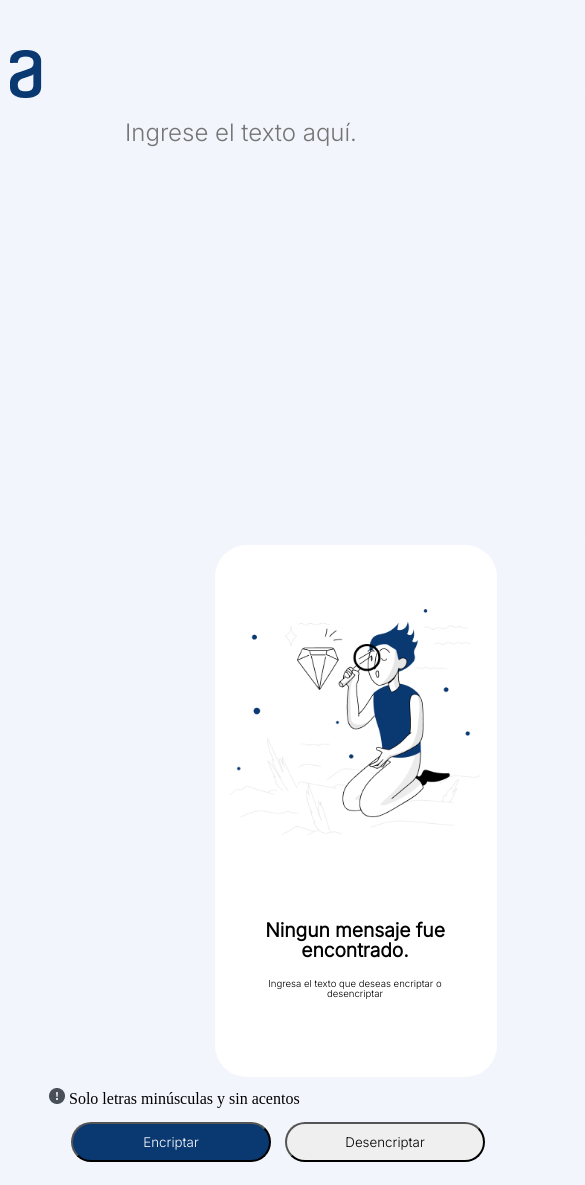
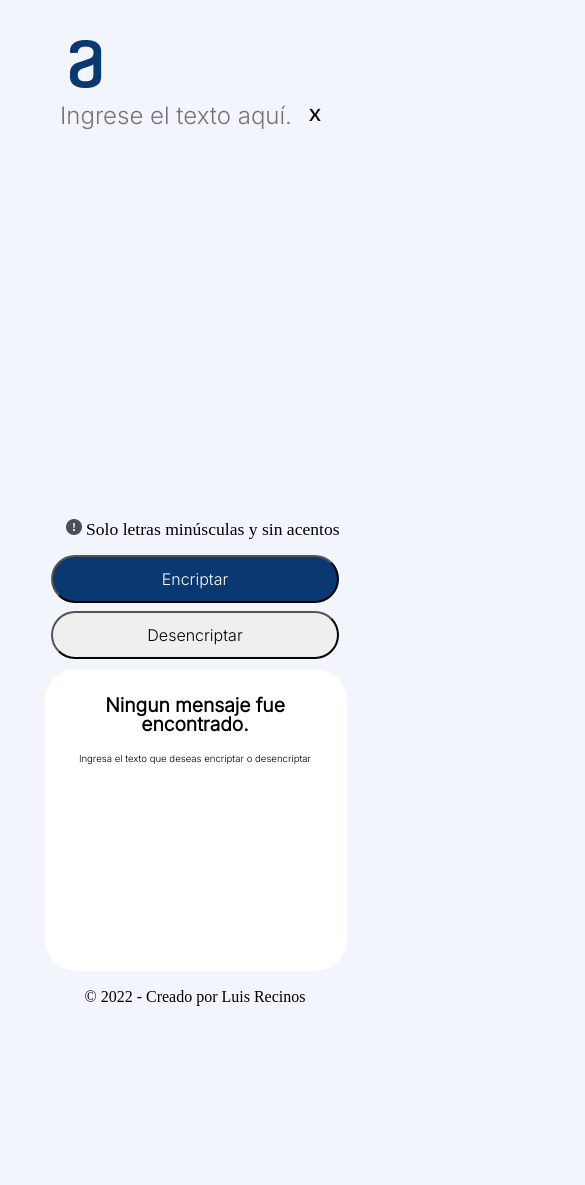
Before and after one commit to Luis11Gt/challenge.decodificador, a plain HTML site: page index.html in a window 390 px wide. Shown: the top 1185 px of the page, 585 px wide, since content can reach past the window. After the commit the page ends 1015 px from the top, so only its background shows below. Drawn offline with Linux system fonts and the light colour scheme.

Commit message:
Diseño responsive del Decodificador

```diff
--- a/index.html
+++ b/index.html
@@ -16,20 +16,30 @@
 
     <body>
         <header>
-
+            <img src="Imagenes/Vector.png" class="imagen-letra" alt="Logo Alura, letra incial a">
         </header>
 
         <main>
 
             <div class="contenido-principal">
 
-                <img src="Imagenes/Vector.png" class="imagen-letra" alt="Logo Alura, letra incial a">
-
                 <section class="entrada">
 
                     <input type="button" value="x" class="borrar" onclick="btnBorrar()">
 
                     <textarea cols="60%" rows="28%" class="entrada-texto" placeholder="Ingrese el texto aquí." onclick="aparecer()"></textarea>
+
+                    <div class="aviso">
+                        <img src="Imagenes/Vectorex.png" class="imagen-exclamacion">
+
+                        <p>Solo letras minúsculas y sin acentos</p>
+                    </div>
+
+                    <div class="botones">
+                        <input type="button" value="Encriptar" name="encriptar" class="boton-encriptar" onclick="btnEncriptar()">
+
+                        <input type="button" value="Desencriptar" name="desencriptar" class="boton-desencriptar" onclick="btnDesencriptar()">
+                    </div>
 
                 </section>
 
@@ -41,27 +51,15 @@
                             <h2>Ningun mensaje fue encontrado.</h2>
 
                             <h3>Ingresa el texto que deseas encriptar o desencriptar</h3>
+
                     </div>
 
                     <textarea cols="35%" rows="32%" class="salida-texto" readonly></textarea>
 
+                    <input type="button" value="Copiar" name="copiar" class="boton-copiar" onclick="btnCopiar()">
+
                 </section>
 
-                <div class="aviso">
-                    <img src="Imagenes/Vectorex.png" class="imagen-exclamacion">
-
-                    <p>Solo letras minúsculas y sin acentos</p>
-                </div>
-
-                <section class="botones">
-
-                        <input type="button" value="Encriptar" name="encriptar" class="boton-encriptar" onclick="btnEncriptar()">
-
-                        <input type="button" value="Desencriptar" name="desencriptar" class="boton-desencriptar" onclick="btnDesencriptar()">
-
-                        <input type="button" value="Copiar" name="copiar" class="boton-copiar" onclick="btnCopiar()">
-
-                </section>
             </div>
 
         </main>
--- a/script.js
+++ b/script.js
@@ -3,6 +3,8 @@ const inTexto = document.querySelector(".entrada-texto")
 const outTexto = document.querySelector(".salida-texto")
 const imgEspera = document.querySelector(".texto-espera")
 const borrador = document.querySelector(".borrar")
+const copiarbt = document.querySelector(".boton-copiar")
+
 
 var letra = ["a","e","i","o","u"];
 var codigo = ["ai","enter","imes","ober","ufat"];
@@ -11,12 +13,13 @@ function btnEncriptar(){
     if (inTexto.value != "") {
         const textoEncriptado = encriptar(inTexto.value);
         outTexto.value = textoEncriptado;
-        imgEspera.style.opacity = "0%";
+        imgEspera.style.visibility = "hidden";
+        borrador.style.visibility = "hidden";
         inTexto.value = "";
-        borrador.style.opacity = "0%";
+        copiarbt.style.visibility = "visible"
     }else{
         outTexto.value = "";
-        imgEspera.style.opacity = "100%";
+        imgEspera.style.visibility = "visible";
         inTexto.value = "";
     }
 }
@@ -25,32 +28,38 @@ function btnDesencriptar(){
     if (inTexto.value != "") {
         const textoDesencriptado = desencriptar(inTexto.value);
         outTexto.value = textoDesencriptado;
-        imgEspera.style.opacity = "0%";
+        imgEspera.style.visibility = "hidden";
         inTexto.value = "";
-        borrador.style.opacity = "0%";
+        borrador.style.visibility = "hidden";
+        copiarbt.style.visibility = "visible"
     } else {
         outTexto.value = "";
-        imgEspera.style.opacity = "100%";
+        imgEspera.style.visibility = "visible";
         inTexto.value = "";
     }
 }
 
 function btnCopiar(){
     outTexto.select();
-    navigator.clipboard.writeText(outTexto.value);
-    outTexto.value = "";
-    imgEspera.style.opacity = "100%";
+    if (outTexto.value != "") {
+        navigator.clipboard.writeText(outTexto.value);
+        outTexto.value = "";
+        imgEspera.style.visibility = "visible";
+        copiarbt.style.visibility = "hidden"
+    }
+
 }
 
 function aparecer(){
-    borrador.style.opacity = "100%";
+    borrador.style.visibility = "visible";
 }
 
 function btnBorrar(){
     inTexto.value = "";
     outTexto.value = "";
-    imgEspera.style.opacity = "100%";
-    borrador.style.opacity = "0%";
+    imgEspera.style.visibility = "visible";
+    borrador.style.visibility = "hidden";
+    copiarbt.style.visibility = "hidden"
 }
 
 
--- a/style.css
+++ b/style.css
@@ -4,19 +4,20 @@ textarea{
 }
 
 header{
-    margin: 10px;
-}
-
-body{
-    background: #F3F5FC;
-
+    margin: 0 auto;
+    width: 940px;
 }
 
 .imagen-letra{
     display: block;
     position: relative;
     top: 40px;
-    margin-left: 10px;
+    margin-left: 30px;
+    z-index: 1;
+}
+
+body{
+    background: #F3F5FC;
 }
 
 .contenido-principal{
@@ -24,6 +25,7 @@ body{
     margin: 0 auto;
     display: block;
     text-align: center;
+    position: relative;
 }
 
 .entrada{
@@ -50,7 +52,7 @@ body{
 
     border-radius: 0.5em;
     border: none;
-    opacity: 0%;
+    visibility: visible;
 }
 
 .borrar:hover{
@@ -58,16 +60,16 @@ body{
     transition: 1s;
 }
 
-.entrada h2{
+/* .entrada h2{
     position: relative;
     top: 50px;
     left: -110px;
     font-family: 'Inter', sans-serif;
     font-size: 1.5em;
     color: #0A3871;
-}
+} */
 
-.entrada textarea{
+.entrada-texto{
     width: 450px;
     height: 400px;
     background: #F3F5FC;
@@ -77,22 +79,32 @@ body{
     font-size: 1.5em;
     font-family: 'Inter', sans-serif;
     color: #0A3871;
+    border: none;
 }
 
-.entrada textarea{
-    border: none;
+.aviso{
+    width: 450px;
+    margin: 0.5em 7%;
+    text-align: justify;
+}
+
+.aviso img, p{
+    display: inline-block;
+    text-align: justify;
 }
 
 .salida{
     display: inline-block;
+
     width: 270px;
     margin: 0 4%;
+    position: relative;
+    bottom: -20px;
 }
 
 .texto-espera{
     position: absolute;
     width: 280px;
-
 }
 
 .texto-espera img{
@@ -123,24 +135,10 @@ body{
     border: none;
     padding: 1em;
 
+    position: static;
     font-size: 1em;
     font-family: 'Inter', sans-serif;
     color: #495057;
-}
-
-.aviso{
-    width: 940px;
-    margin: 0.5em 7%;
-    text-align: justify;
-}
-
-.aviso img, p{
-    display: inline-block;
-    text-align: justify;
-}
-
-.botones{
-    width: 940px;
 }
 
 .botones input{
@@ -165,7 +163,21 @@ body{
 }
 
 .boton-copiar{
-    margin-left: 180px;
+    text-align: center;
+    margin-top: 0.5em;
+    width: 15em;
+    height: 3em;
+    border-radius: 24px;
+    font-family: 'Inter', sans-serif;
+
+    position: absolute;
+    bottom: 10px;
+    left: 45px;
+    z-index: 10;
+
+    text-align: center;
+
+    visibility: hidden;
 }
 
 .boton-encriptar:hover{
@@ -190,10 +202,160 @@ footer{
 }
 
 @media screen and (max-width:768px) {
+
+    header {
+        width: 700px;
+    }
+
     .contenido-principal{
         width: 700px;
+        top: 10px;
+    }
+
+    .borrar{
+        left: 610px;
+    }
+
+    .entrada-texto{
+        width: 600px;
+    }
+
+    .aviso p{
+        font-size: 1.1em;
+    }
+
+    .botones input{
+        width: 19em;
+        height: 5;
+        font-size: 1em;
+    }
+
+    .salida{
+        width: 700px;
         margin: 0 auto;
+    }
+
+    .salida-texto{
+        width: 600px;
+        height: 270px;
+    }
+
+    .texto-espera{
+        width: 600px;
+        left: 50px;
+        margin-top: 0.5em;
+    }
+
+    .texto-espera h2, .texto-espera h3{
+        width: 600px;
+    }
+
+    .texto-espera img{
+        /* display: none; */
+        width: 200px;
+        margin: 0;
+    }
+
+
+    .boton-copiar{
+        width: 32em;
+        height: 5;
+        font-size: 1em;
+        left: 100px;
+    }
+
+
+    footer{
+        width: 700px;
+        margin: 0px auto;
+        margin-top: 35px;
+        margin-bottom: 10px;
+    }
+
+}
+
+@media screen and (max-width:430px) {
+
+    header{
+        width: 310px;
+    }
+
+    .contenido-principal{
+        width: 300px;
+        margin: 0 auto;
+    }
+
+    .entrada{
+        width: 300px;
         display: block;
-        text-align: center;
+        margin: 0 auto;
     }
+
+    .borrar{
+        position: relative;
+        left: 120px;
+        display: inline-block;
+    }
+
+    .entrada-texto{
+        width: 270px;
+        padding: 0.3em;
+    }
+
+    .botones{
+        margin: 0 auto;
+    }
+
+    .botones input{
+        width: 18em;
+    }
+
+    .boton-encriptar{
+        margin: 0 auto;
+    }
+
+    .boton-desencriptar{
+        margin: 0 auto;
+    }
+
+    .aviso{
+        width: 280px;
+    }
+
+    .salida{
+        width: 300px;
+        margin: 0px auto;
+        bottom: -10px;
+    }
+
+    .texto-espera{
+        width: 280px;
+        left: 10px;
+    }
+
+    .texto-espera h2, .texto-espera h3{
+        width: 250px;
+    }
+
+    .texto-espera img{
+        display: none;
+    }
+
+    .salida-texto{
+        width: 270px;
+
+    }
+
+    .boton-copiar{
+        width: 15em;
+        left: 35px;
+    }
+
+    footer{
+        width: 300px;
+        margin: 0px auto;
+        margin-top: 35px;
+        margin-bottom: 10px;
+    }
+
 }
```
